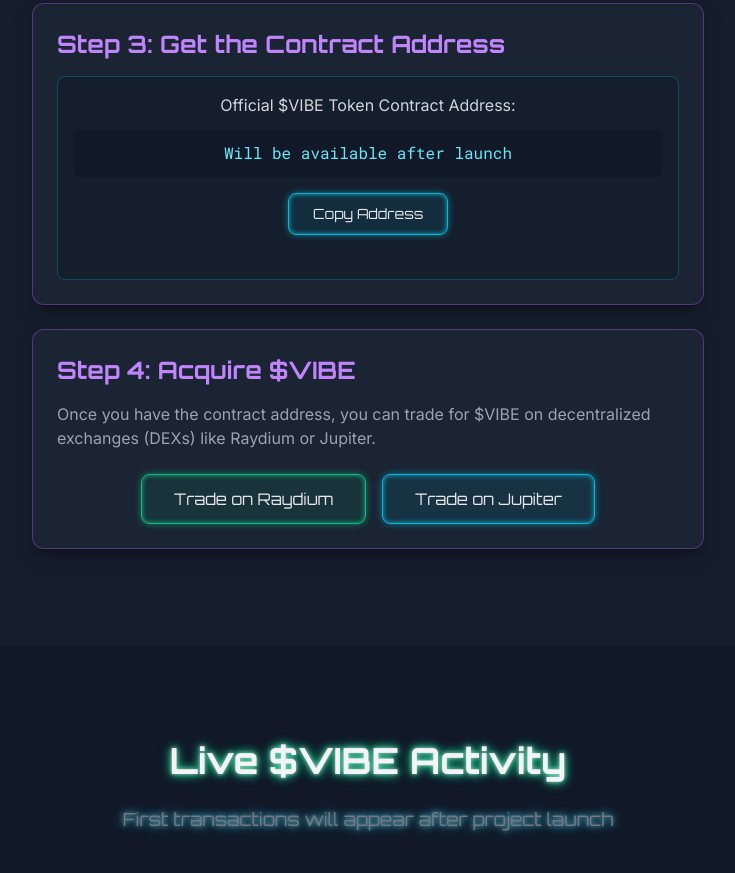
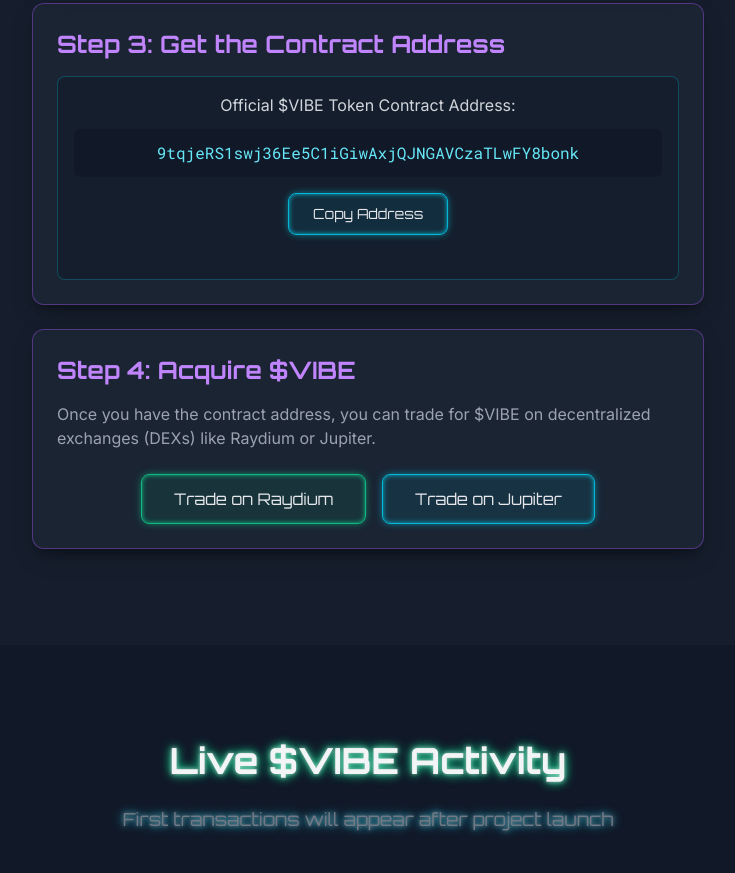
Before and after one commit to Mailguru2023/VibeVibes, a plain HTML site: page index.html in a window 1280 px wide. Shown: the part 3833-4706 px from the top of the page, without its empty margins (272-1007 px from the left). Drawn offline with nearby package versions, Linux system fonts and the light colour scheme.

Commit message:
Update index.html

```diff
--- a/index.html
+++ b/index.html
@@ -547,7 +547,7 @@
                             <p class="text-gray-300 mb-3 text-sm sm:text-base">Official $VIBE Token Contract Address:</p>
 
                             <!-- TODO: ИЗМЕНИТЬ ЭТО - Это самая важная часть! Замените заглушку на ваш РЕАЛЬНЫЙ адрес контракта Solana. -->
-                            <code id="contractAddress" class="font-roboto-mono text-cyan-300 bg-gray-900/70 p-3 rounded-md word-break-all block w-full text-center" contenteditable="true" spellcheck="false">Will be available after launch</code>
+                            <code id="contractAddress" class="font-roboto-mono text-cyan-300 bg-gray-900/70 p-3 rounded-md word-break-all block w-full text-center" contenteditable="true" spellcheck="false">9tqjeRS1swj36Ee5C1iGiwAxjQJNGAVCzaTLwFY8bonk</code>
 
                             <button id="copyAddressButton" class="font-orbitron pro-button pro-button-secondary py-2.5 px-6 rounded-lg text-sm w-full sm:w-auto mt-4">
                                 Copy Address
```
